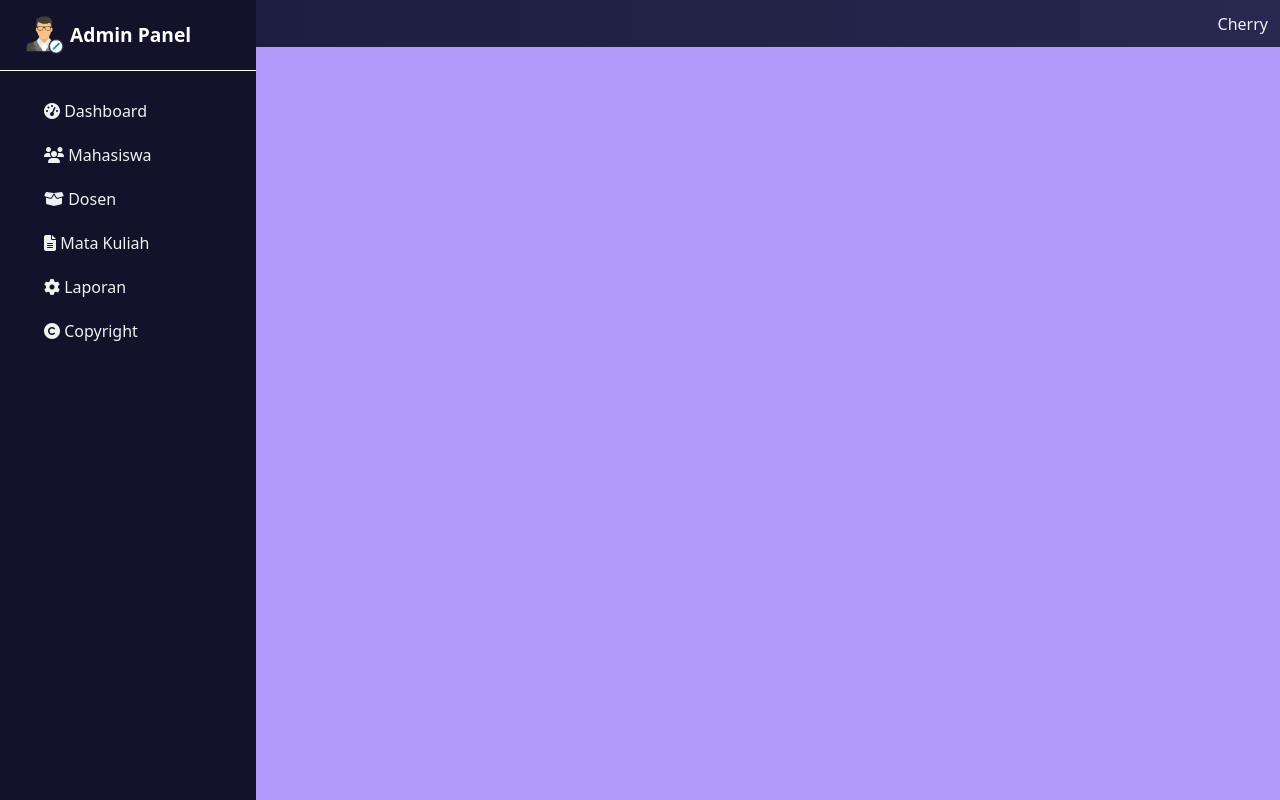
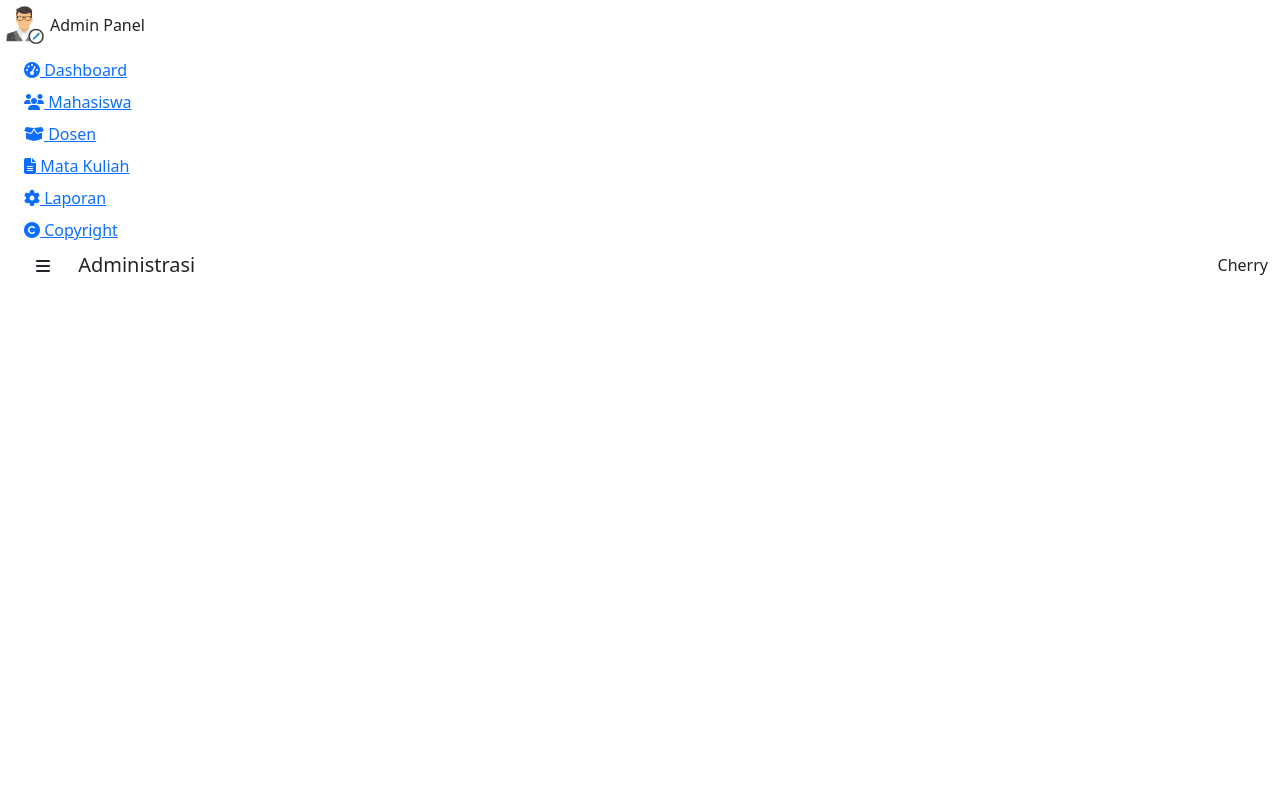
Before and after one commit to cherrylnh17/Sistem-Akademik, a PHP site: page / in a window 1280 px wide. Run offline with PHP 8.4, Linux system fonts and the light colour scheme.

Commit message:
Update style.css

```diff
--- a/style.css
+++ b/style.css
@@ -1,221 +1,101 @@
-body{
+<!DOCTYPE html>
+<html lang="en">
+<head>
+    <meta charset="UTF-8">
+    <meta name="viewport" content="width=device-width, initial-scale=1.0">
+    <title>Admin Dashboard</title>
+    <link href="https://cdn.jsdelivr.net/npm/bootstrap@5.3.0-alpha1/dist/css/bootstrap.min.css" rel="stylesheet">
+    <link rel="stylesheet" href="https://cdnjs.cloudflare.com/ajax/libs/font-awesome/6.5.2/css/all.min.css">
+    <link rel="stylesheet" href="style.css">
+    <link rel="stylesheet" href="responsive.css">
+</head>
+<body>
+    <section class="contain" id="contain">
+        <div class="wrap" id="wrap">
+            <div class="navbar-lg d-flex flex-column">
+                <div class="admin-logo d-flex align-items-center">
+                    <img src="logo.png" alt="" width="50px">
+                    <span>Admin Panel</span>
+                </div>
+                <div class="navigation list-group gap-2 mt-2 px-4">
+                    <a href="#" class="navigation underline active-canvas"><i class="fas fa-tachometer-alt"></i> Dashboard</a>
+                    <a href="mahasiswa/mahasiswa.html" class="navigation underline"><i class="fas fa-users"></i> Mahasiswa</a>
+                    <a href="#" class="navigation underline"><i class="fas fa-box-open"></i> Dosen</a>
+                    <a href="#" class="navigation underline"><i class="fas fa-file-alt"></i> Mata Kuliah</a>
+                    <a href="#" class="navigation underline"><i class="fas fa-cog "></i> Laporan</a>
+                    <a href="#" class="navigation underline"><i class="fa-solid fa-copyright"></i> Copyright</a>
+                </div>
+            </div>
+        </div>
 
-    background: rgba(58, 6, 247, 0.4);
-    overflow: hidden;
-}
+        <div class="content" id="content">
+            <nav class="navbar navbar-expand-lg nav-header ">
+                <div class="container-fluid d-flex align-items-center">
+                    <div class="hamburger mx-4 d-lg-block d-none" id="sidebar">
+                        <i class="fas fa-bars"></i>
+                        <span class="mx-4 fs-5">Administrasi</span>
+                    </div>
+                    <div class="hamburger d-lg-none d-block" data-bs-toggle="offcanvas" data-bs-target="#canvasHamburgerMenu" aria-controls="canvasHamburgerMenu">
+                        <span class="mx-2 fs-5"><i class="fas fa-bars me-2"></i> Administrasi</span>
+                    </div>
+                    <span>Logout</span>
+                </div>
+            </nav>
+            <section class="main-content">
+                <div class="header-main mt-5">
+                    <span class="text-white h3 typing-teks">Selamat Datang, Admin!</span>
+                </div>
+                <div class="absolute-bg " id="absolutebg"></div>
+                <div class="content-main-dashboard row mt-3 mt-lg-5 m-0 gap-3">
+                    <div class="dosen p-5 col-5 d-flex flex-column">
+                        <span>Total Dosen</span>
+                        <span>50</span>
+                    </div>
+                    <div class="mahasiswa p-5 col-5 d-flex flex-column">
+                        <span>Total Mahasiswa</span>
+                        <span>20</span>
+                    </div>
+                    <div class="mata-kuliah p-5 col-5 d-flex flex-column">
+                        <span>Total Matkul</span>
+                        <span>15</span>
+                    </div>
+                    <div class="laporan p-5 col-5 d-flex flex-column">
+                        <span>Total Laporan</span>
+                        <span>1</span>
+                    </div>
+                </div>
+            </section>
+
+        </div>
+    </section>
 
 
 
-.admin-logo{
-    padding: 10px 20px;
-    font-size: 1.2em;
-    font-weight: bold;
-    color: #fff;
-    border-bottom: 1px solid rgba(255, 255, 255, 1);
-}
+    <!-- Bagian Canvas Hamburger -->
 
+    <div class="offcanvas offcanvas-start canvas-body" data-bs-scroll="true" tabindex="-1" id="canvasHamburgerMenu" aria-labelledby="offcacanvasHamburgerMenu">
+        <div class="offcanvas-header">
+            <h5 class="offcanvas-title" id="offcanvasWithBothOptionsLabel">
+                <div class="admin-logo-md d-flex align-items-center">
+                <img src="logo.png" alt="" width="40px">
+                <span>Admin Panel</span>
+            </div>
+            </h5>
+            <button type="button" class="btn-close" data-bs-dismiss="offcanvas" aria-label="Close"></button>
+        </div>
+        <div class="offcanvas-body">
+            <div class="list-group gap-2 mt-2 px-4">
+                <a href="#" class="navigation-md underline-md active-canvas"><i class="fas fa-tachometer-alt"></i> Dashboard</a>
+                <a href="mahasiswa/mahasiswa.html" class="navigation-md underline-md"><i class="fas fa-users"></i> Mahasiswa</a>
+                <a href="#" class="navigation-md underline-md"><i class="fas fa-box-open"></i> Dosen</a>
+                <a href="#" class="navigation-md underline-md"><i class="fas fa-file-alt"></i> Mata Kuliah</a>
+                <a href="#" class="navigation-md underline-md"><i class="fas fa-cog "></i> Laporan</a>
+                <a href="#" class="navigation-md underline-md"><i class="fa-solid fa-copyright"></i> Copyright</a>
+            </div>
+        </div>
+    </div>
 
-.nav-header{
-    background: linear-gradient(to right, rgba(27, 27, 60, 1) 0%, rgba(40, 40, 80, 1) 100%);;
-}
-
-.nav-header div span{
-    color: rgba(240, 240, 240, 1);
-}
-
-#wrap{
-    width: 20%;
-    min-height: 100dvh;
-    background: rgba(18, 18, 43, 1);
-    position: fixed;
-    top: 0;
-    left: 0;
-    z-index: 20;
-    transition: all .5s;
-}
-
-#wrap.active{
-    left: -20%;
-}
-
-
-#content{
-    transition: all .5s;
-}
-
-#content.active{
-    margin-left: 0;
-}
-
-#sidebar{
-    cursor: pointer;
-    color: #fff;
-    font-size: 1.3em;
-}
-
-
-
-.navigation{
-    display: block;
-    padding: 10px 20px;
-    text-decoration: none;
-    color: rgba(240, 240, 240, 1);
-}
-
-.navigation:hover{
-    color:rgba(0, 255, 255, 1);
-}
-
-
-.underline{
-    position: relative;
-    display: inline-block;
-}
-
-.underline::before{
-    content: '';
-    position: absolute;
-    width: 100%;
-    height: 2px;
-    bottom: 0;
-    left: 0;
-    background-color: rgba(0, 255, 255, 1);
-    transform: scaleX(0);
-    transition: all .5s ease-out;
-}
-
-.underline:hover::before{
-    transform: scaleX(1);
-}
-
-
-.navigation-md{
-    display: block;
-    padding: 10px 20px;
-    text-decoration: none;
-}
-
-.navigation-md:hover{
-    color:rgb(0, 0, 0);
-}
-
-.underline-md{
-    position: relative;
-    display: inline-block;
-    color: rgb(247, 247, 247);
-}
-
-.underline-md::before{
-    content: '';
-    position: absolute;
-    width: 100%;
-    height: 2px;
-    bottom: 0;
-    left: 0;
-    background-color: rgb(0, 0, 0);
-    transform: scaleX(0);
-    transition: all .5s ease-out;
-}
-
-.underline-md:hover::before{
-    transform: scaleX(1);
-}
-
-/* Design Canvas */
-.canvas-body{
-    background: rgb(136, 136, 187);
-}
-
-/* Design Active Canvas */
-.active-canvas{
-    color: blue;
-}
-
-
-
-/* header main */
-.header-main{
-    display: flex;
-    place-content: center;
-}
-
-
-/* untuk animasi typing */
-.typing-teks{
-    font-size: 3em;
-    font-weight: bold;
-    border-right: 3px solid #8d3ac4;
-    overflow: hidden;
-    background: url(img/animate.jpg) center;
-    background-size: cover;
-    background-clip: text;
-    color: transparent;
-    -webkit-background-clip: text;
-    -webkit-text-fill-color: transparent;
-    animation: transtition 10s linear infinite, blink .5s step-end infinite alternate;
-}
-
-
-/* bagian Keyframenya */
-
-@keyframes transtition{
-    to {
-        background-position-x: -200px;
-    }
-}
-
-
-@keyframes blink {
-    50% {
-        border-color: transparent;
-    }
-}
-
-/*  bagian content-main-dashboard */
-
-.content-main-dashboard{
-    place-content: center;
-}
-
-.content-main-dashboard div{
-    text-align: center;
-    font-size: 1.5em;
-    font-weight: bold;
-}
-
-.content-main-dashboard div:nth-child(1){
-    border-radius: 2em 0 0 0;
-    background-color: rgb(218, 218, 82);
-}
-
-.content-main-dashboard div:nth-child(2){
-    border-radius: 0 2em 0 0;
-    background-color: rgb(255, 160, 122);
-}
-
-.content-main-dashboard div:nth-child(3){
-    border-radius: 0 0 0 2em;
-    background-color: rgb(152, 251, 152);
-}
-
-.content-main-dashboard div:nth-child(4){
-    border-radius: 0 0 2em 0;
-    background-color: rgb(135, 206, 235);
-}
-
-
-/* Absolute background */
-.absolute-bg{
-    position: absolute;
-    top: 0;
-    width: 100%;
-    height: 50%;
-    background: rgba(255, 255, 255, 0.7);
-    z-index: -2;
-    border-radius: 0 0 1em 1em;
-    transition: width 1s ease-in-out;
-}
-/*
-.absolute-active{
-    width: 100%;
-} */
+    <script src="script.js"></script>
+    <script src="https://cdn.jsdelivr.net/npm/bootstrap@5.3.0-alpha1/dist/js/bootstrap.bundle.min.js"></script>
+</body>
+</html>
```
